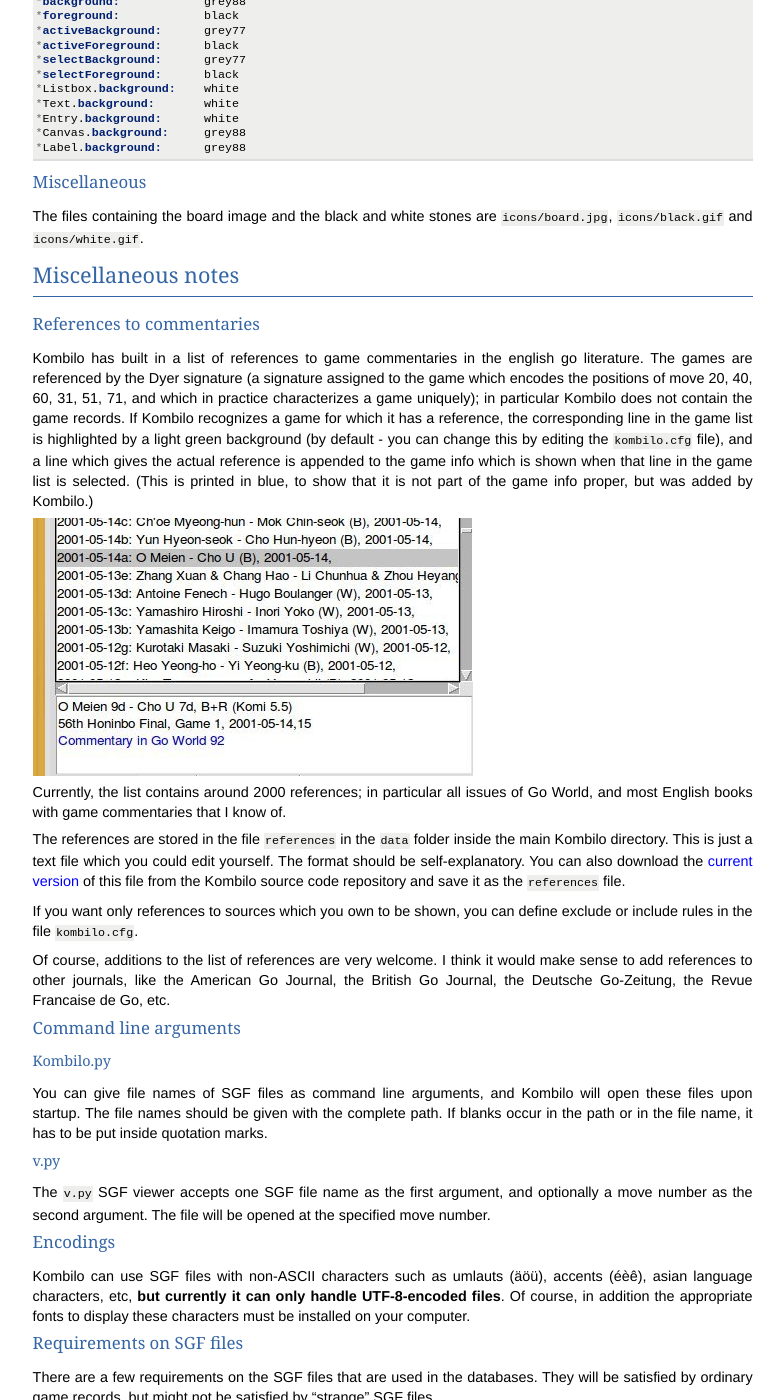
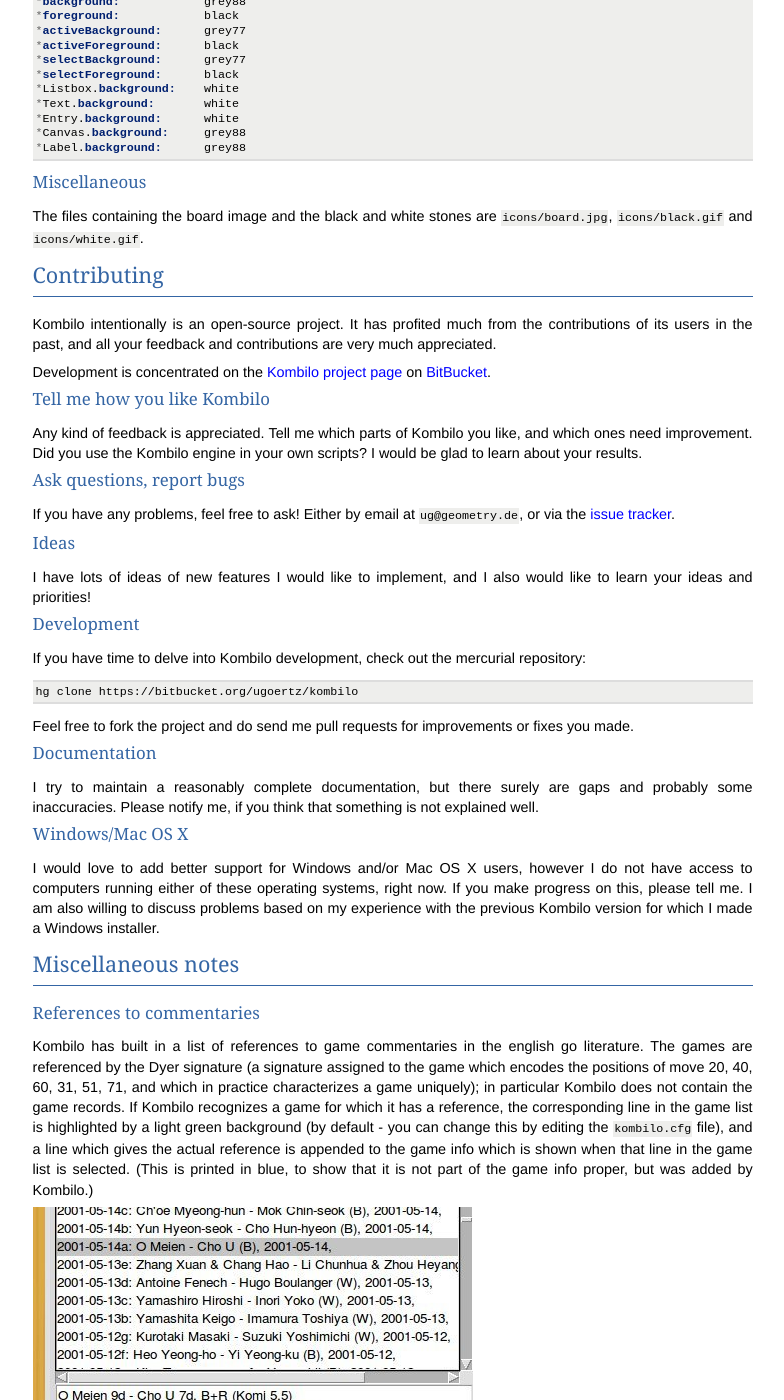
Before and after one commit to ugoertz/kombilo, a Sphinx documentation site: the page built from doc/manual.rst, in a window 1280 px wide and 1400 px high, scrolled down 12617 px. Shown: the whole window, without its empty margins (341-1125 px from the left). Built offline with Sphinx 7.4.7, drawn with Linux system fonts in a browser that asks for light colours.

Commit message:
Update documentation. Remove superfluous icons.

```diff
--- a/doc/manual.rst
+++ b/doc/manual.rst
@@ -1032,6 +1032,78 @@
 ``icons/board.jpg``, ``icons/black.gif`` and ``icons/white.gif``.
 
 
+.. index::
+  single: Contributing
+  single: Reporting bugs
+  single: Bug reports
+
+.. _contributing:
+
+Contributing
+============
+
+Kombilo intentionally is an open-source project. It has profited much from
+the contributions of its users in the past, and all your feedback and
+contributions are very much appreciated.
+
+Development is concentrated on the `Kombilo project page
+<https://www.bitbucket.org/ugoertz/kombilo/>`_ on `BitBucket
+<https://www.bitbucket.org>`_.
+
+
+Tell me how you like Kombilo
+----------------------------
+
+Any kind of feedback is appreciated. Tell me which parts of Kombilo you
+like, and which ones need improvement. Did you use the Kombilo engine in
+your own scripts? I would be glad to learn about your results.
+
+
+Ask questions, report bugs
+--------------------------
+
+If you have any problems, feel free to ask! Either by email at
+``ug@geometry.de``, or via the `issue tracker
+<https://bitbucket.org/ugoertz/kombilo/issues?status=new&status=open>`_.
+
+
+Ideas
+-----
+
+I have lots of ideas of new features I would like to implement, and I also
+would like to learn your ideas and priorities!
+
+
+Development
+-----------
+
+If you have time to delve into Kombilo development, check out the mercurial
+repository::
+
+  hg clone https://bitbucket.org/ugoertz/kombilo
+
+Feel free to fork the project and do send me pull requests for improvements
+or fixes you made.
+
+Documentation
+-------------
+
+I try to maintain a reasonably complete documentation, but there surely are
+gaps and probably some inaccuracies. Please notify me, if you think that
+something is not explained well.
+
+
+Windows/Mac OS X
+----------------
+
+I would love to add better support for Windows and/or Mac OS X users,
+however I do not have access to computers running either of these operating
+systems, right now. If you make progress on this, please tell me. I am also
+willing to discuss problems based on my experience with the previous
+Kombilo version for which I made a Windows installer.
+
+
+
 
 
 Miscellaneous notes
--- a/doc/scripting.rst
+++ b/doc/scripting.rst
@@ -134,4 +134,5 @@
 ==========
 
 To study the underlying C++ library in detail, look at the `Libkombilo
-documentation <http://dl.u-go.net/libkombilo/doc/>`_.
+documentation <http://dl.u-go.net/libkombilo/doc/>`_. A good starting point
+is the ``cpptest.cpp`` program in ``lk/examples``.
```
Also changed, not shown: other parts of doc/manual.rst (+1 -1 lines), doc/intro.rst (+5 -3 lines), src/icons/go-first.png (deleted), src/icons/go-last.png (deleted), src/icons/media-playback-back.png (deleted), src/icons/media-playback-pause.png (deleted), src/icons/media-playback-start.png (deleted), src/icons/stat_bg.gif (deleted).
